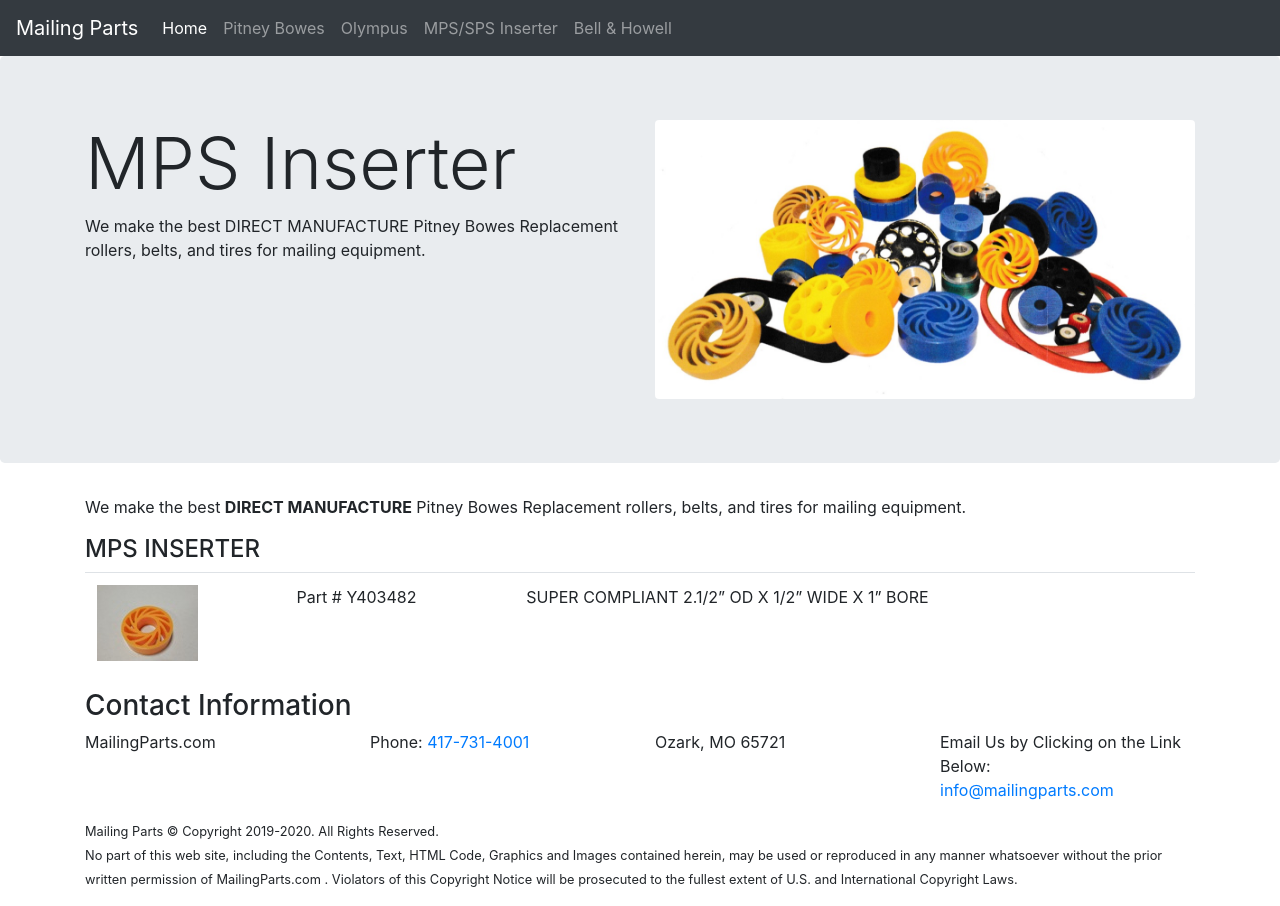
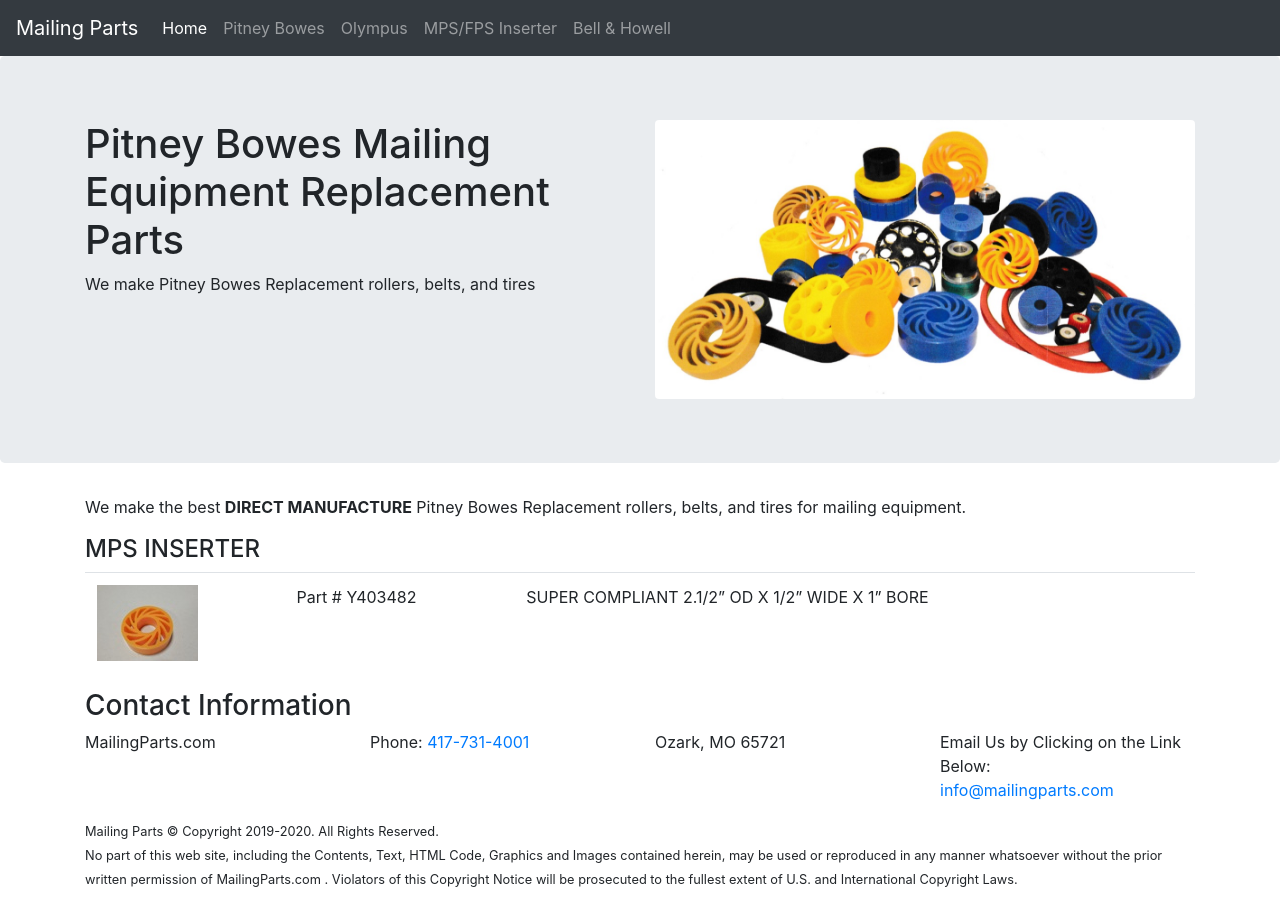
Before and after one commit to zachdyerdesign/mailingparts, a Jekyll site: the page built from mps-inserter.html, in a window 1280 px wide. Built offline with Jekyll 4.4.1, drawn with Linux system fonts in a browser that asks for light colours.

Commit message:
requested changes from jordans feb 11th email

```diff
--- a/_includes/header.html
+++ b/_includes/header.html
@@ -38,7 +38,7 @@
             <a class="nav-link" href="olympus">Olympus</a>
           </li>
           <li class="nav-item">
-            <a class="nav-link" href="mps-sps-inserter">MPS/SPS Inserter</a>
+            <a class="nav-link" href="mps-fps-inserter">MPS/FPS Inserter</a>
           </li>
           <li class="nav-item">
             <a class="nav-link" href="index.html">Bell & Howell</a>
--- a/_layouts/page.html
+++ b/_layouts/page.html
@@ -6,7 +6,7 @@
         <div class="container">
           <div class="row">
             <div class="col">
-              <h1 class="display-3">{{ page.title }}</h1>
+              <h1 class="display-5">{{ page.title }}</h1>
               <p>{{ page.description }}</p>
             </div>
             <div class="col">
--- a/mps-inserter.html
+++ b/mps-inserter.html
@@ -1,9 +1,9 @@
 ---
-title: MPS Inserter
+title: Pitney Bowes Mailing Equipment Replacement Parts
 layout: page
 keywords: pitney bowes, replacement rollers, belts, tires, pitney bowes, npi, bell and howell, siemens, opex, data card
-description: We make the best DIRECT MANUFACTURE Pitney Bowes Replacement rollers, belts, and tires for mailing equipment.
-permalink: mps-inserter
+description: We make Pitney Bowes Replacement rollers, belts, and tires
+permalink: mps-fps-inserter
 ---
 
 
--- a/olympus.html
+++ b/olympus.html
@@ -1,8 +1,8 @@
 ---
-title: Olympus
+title: Pitney Bowes Mailing Equipment Replacement Parts
 layout: page
 keywords: pitney bowes, replacement rollers, belts, tires, pitney bowes, npi, bell and howell, siemens, opex, data card
-description: We make the best DIRECT MANUFACTURE Pitney Bowes Replacement rollers, belts, and tires for mailing equipment.
+description: We make Pitney Bowes Replacement rollers, belts, and tires
 permalink: olympus
 ---
 
--- a/pitney-bowes.html
+++ b/pitney-bowes.html
@@ -1,8 +1,8 @@
 ---
-title: Pitney Bowes
+title: Pitney Bowes Mailing Equipment Replacement Parts
 layout: page
 keywords: pitney bowes, replacement rollers, belts, tires, pitney bowes, npi, bell and howell, siemens, opex, data card
-description: We make the best DIRECT MANUFACTURE Pitney Bowes Replacement rollers, belts, and tires for mailing equipment.
+description: We make Pitney Bowes Replacement rollers, belts, and tires
 permalink: pitney-bowes
 ---
 
```
Also changed, not shown: _layouts/home.html (+4 -9 lines), 7 other files.
